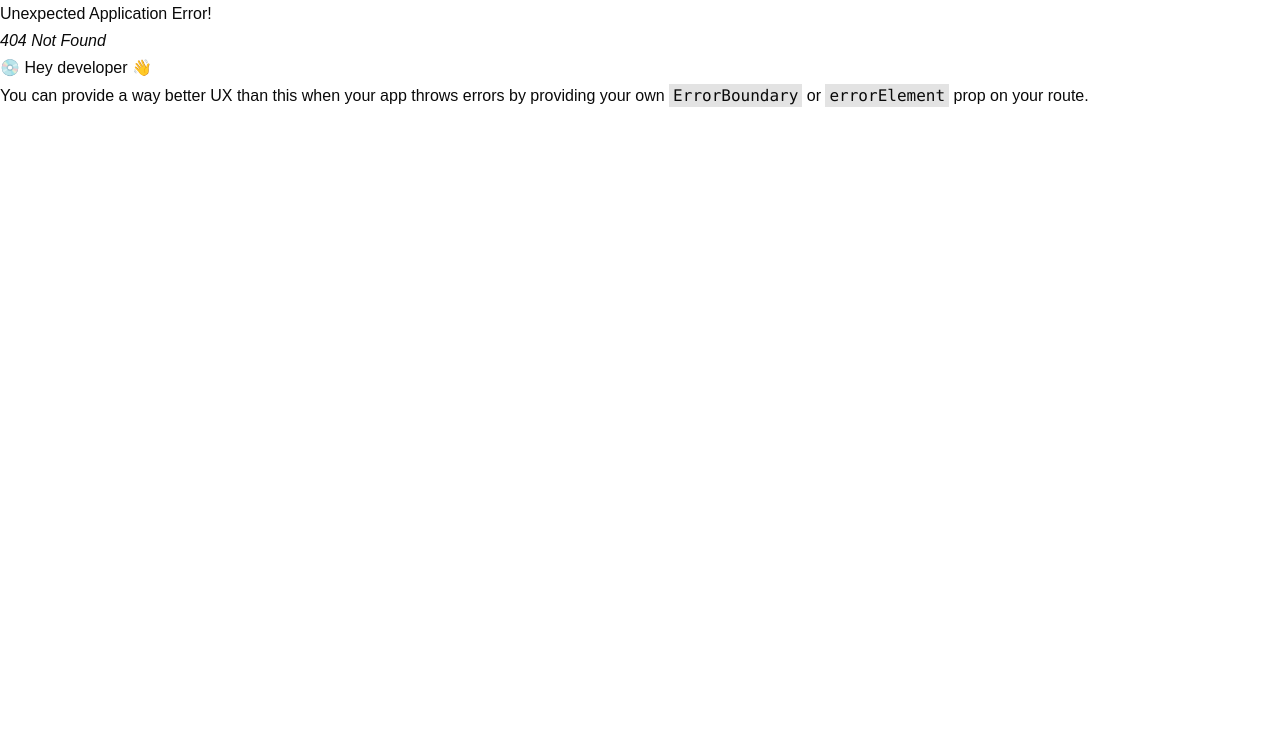
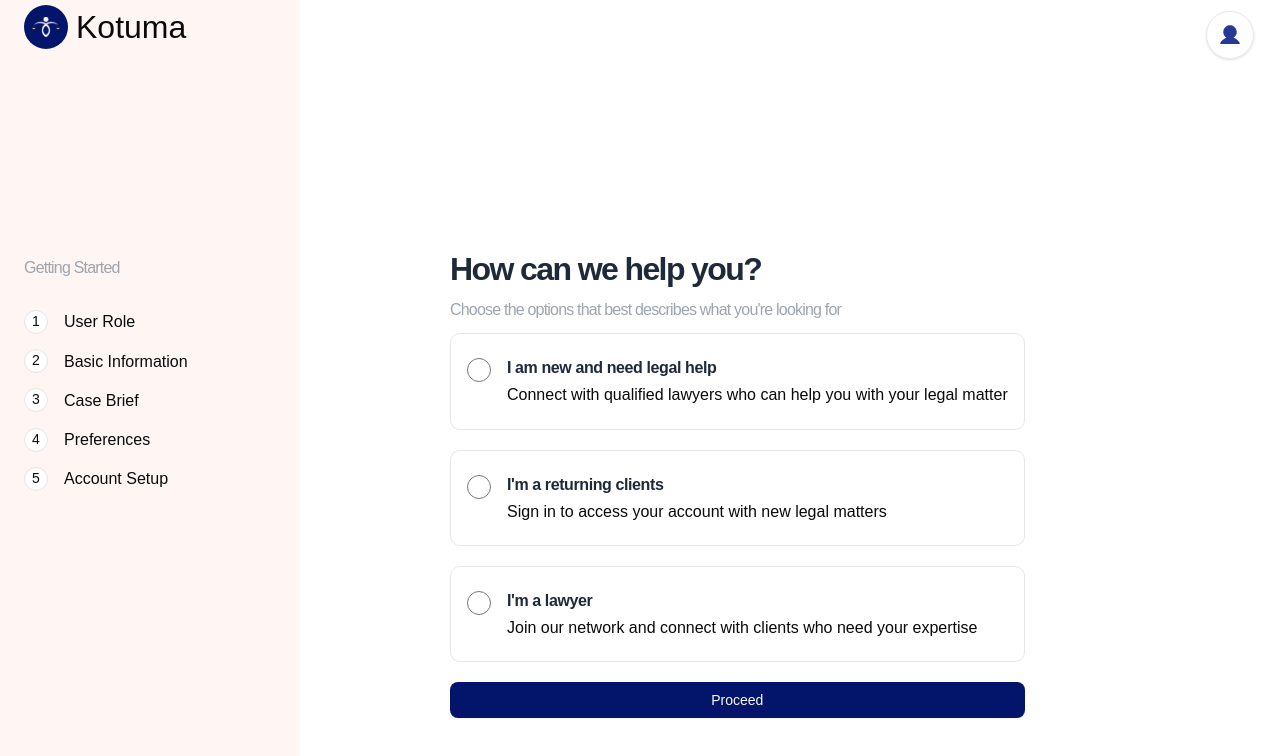
Before and after one commit to OmaSteph/kotuma-app, a React (Vite) app: page /onboarding/signin in a window 1280 px wide. Before the commit this address had no page. Shown: the top 756 px of the page. Built offline with nearby package versions, Linux system fonts and the light colour scheme.

Commit message:
started onboarding screens

```diff
--- a/src/components/Navbar.tsx
+++ b/src/components/Navbar.tsx
@@ -43,12 +43,12 @@ const Navbar = () => {
         </ul>
 
         <div className="hidden lg:flex items-center gap-4">
-          <Link to="/SignIn">
+          <Link to="/onboarding/signin">
             <Button variant="outline" className="border-kotumablue">
               Sign in
             </Button>
           </Link>
-          <Link to="/SignUp">
+          <Link to="/onboarding/signUp">
             <Button className="bg-kotumablue">Sign up</Button>
           </Link>
         </div>
@@ -62,12 +62,12 @@ const Navbar = () => {
               </ul>
 
               <div className="flex flex-col items-center gap-4 p-4 border-t border-kotumablue">
-                <Link to="/SignIn">
+                <Link to="/onboarding/signin">
                   <Button variant="outline" className="border-kotumablue">
                     Sign in
                   </Button>
                 </Link>
-                <Link to="/SignUp">
+                <Link to="/onboarding/signup">
                   <Button className="bg-kotumablue">Sign up</Button>
                 </Link>
               </div>
--- /dev/null
+++ b/src/components/components/onboarding/onboardclients.tsx
@@ -0,0 +1,34 @@
+import { Button } from "../ui/button"
+import { Input } from "../ui/input"
+
+const OnboardClients= ()=>{
+  return(
+
+        <div className="w-[600px] mt-0">
+            <h3> </h3>
+<form className="space-y-5">
+    <fieldset className="border rounded-2xl p-2">
+ <label className="px-2">Full Name</label>
+        <Input type="text" placeholder="Enter full name" className="border-0 w-full "/>
+</fieldset>
+<fieldset className="border rounded-2xl p-2">
+ <label className="px-2">Email Address</label>
+        <Input type="email" placeholder="Enter Email Address" className="border-0 "/>
+</fieldset>
+<fieldset className="border rounded-2xl p-2">
+ <label className="px-2">Phone Number</label>
+        <Input type="text" placeholder="Enter Phone Number" className="border-0 "/>
+</fieldset>
+<fieldset className="border rounded-2xl p-2">
+ <label className="px-2">Location</label>
+        <Input type="text" placeholder="City, State." className="border-0 "/>
+</fieldset>
+<Button className="w-full">Proceed
+</Button>
+    </form>
+        </div>
+
+
+
+  )  }
+  export default OnboardClients
--- /dev/null
+++ b/src/components/components/onboarding/onboardingheader.tsx
@@ -0,0 +1,15 @@
+
+import Profile from '@assets/User.svg'
+
+const OnboardingHeader = ()=>{
+    return (
+        <header className='fixed top-0 left-0 right-0 bg-white flex justify-end items-center h-[48px] py-[35px] px-[26px]'>
+
+
+<div className="flex justify-center w-12 h-12 border border-[#E5E7EB] rounded-full shadow">
+    <img src={Profile} alt="" className='w-6 h-6'/>
+</div>
+        </header>
+    )
+}
+export default OnboardingHeader
--- /dev/null
+++ b/src/components/components/onboarding/onboardingsidebar.tsx
@@ -0,0 +1,40 @@
+import { Link } from 'react-router-dom'
+import Logo from '@assets/logo.svg'
+
+const Sidebar=()=>{
+
+    const sidebar:string[]=["User Role","Basic Information","Case Brief","Preferences","Account Setup"]
+
+    return(
+
+  <aside className="fixed top-0 left-0 z-50 min-h-screen w-[300px] px-6 bg-[#fff6f4]" >
+   <Link to="/">
+<div className='flex items-center gap-2'>
+<img src={Logo} alt="Kotuma logo"/>
+<span className='font-medium text-[2rem] font-neu'>Kotuma</span>
+</div>
+</Link>
+    <div className="space-y-7 flex flex-col justify-center min-h-[80vh]">
+        <h6 className="text-[#9DA4AE] font-normal text-base tracking-tighter">
+            Getting Started
+
+        </h6>
+    <ul className="flex flex-col gap-3">
+
+        {sidebar.map((link,index)=>(
+    <li key={index} className="flex gap-4 items-center">
+        <span className="w-6 h-6 bg-white border rounded-full flex justify-center text-sm">
+            {index+1}
+        </span>
+<span>
+    {link}
+    </span>
+
+    </li>
+        ))}
+    </ul>
+    </div>
+  </aside>
+    )
+}
+export default Sidebar
--- /dev/null
+++ b/src/components/components/onboarding/onboardone.tsx
@@ -0,0 +1,46 @@
+import { Button } from "../ui/button"
+
+const OnboardOne = ()=>{
+    return(
+        <section className="flex justify-center items-center min-h-[60vh]">
+            <div>
+
+            <h3 className="font-semibold text-[2rem] tracking-tighter text-gray-800">How can we help you?</h3>
+            <p className= "font-medium text-[#9da4ae] tracking-tighter"> Choose the options that best describes what you're looking for</p>
+            {/* radio button begins */}
+            <div className="mt-2.5 space-y-5">
+                {/*radio 1  */}
+                <div className="flex gap-4 items-start py-5 px-4 border border-[#E5e7eb] shadow-nd rounded-[10px]">
+                    <input type="radio" className="w-6 h-6 mt-1" />
+                    <div>
+                     <p className="font-semibold tracking-tight text-gray-800"> I am new and need legal help</p>
+                     <p> Connect with qualified lawyers who can help you with your legal matter</p>
+                        </div>
+
+                </div>
+                {/* radio 2 */}
+                <div className="flex gap-4 items-start py-5 px-4 border border-[#E5e7eb] shadow-nd rounded-[10px]">
+                    <input type="radio" className="w-6 h-6 mt-1" />
+                    <div>
+                     <p className="font-semibold tracking-tight text-gray-800"> I'm a returning clients</p>
+                     <p> Sign in to access your account with new legal matters</p>
+                        </div>
+
+                </div>
+                 {/*radio 3  */}
+                  <div className="flex gap-4 items-start py-5 px-4 border border-[#E5e7eb] shadow-nd rounded-[10px]">
+                    <input type="radio" className="w-6 h-6 mt-1" />
+                    <div>
+                     <p className="font-semibold tracking-tight text-gray-800"> I'm a lawyer</p>
+                     <p> Join our network and connect with clients who need your expertise</p>
+                        </div>
+
+                </div>
+            </div>
+            <Button className="w-full mt-5"> Proceed</Button>
+            </div>
+        </section>
+    )
+}
+
+export default OnboardOne
--- a/src/components/components/ui/button.tsx
+++ b/src/components/components/ui/button.tsx
@@ -10,7 +10,7 @@ const buttonVariants = cva(
     variants: {
       variant: {
         default:
-          "bg-primary text-primary-foreground shadow-xs hover:bg-primary/90",
+          "bg-[#03156B] text-primary-foreground shadow-xs hover:bg-primary/90",
         destructive:
           "bg-destructive text-white shadow-xs hover:bg-destructive/90 focus-visible:ring-destructive/20 dark:focus-visible:ring-destructive/40 dark:bg-destructive/60",
         outline:
--- /dev/null
+++ b/src/layouts/onboardinglayout.tsx
@@ -0,0 +1,23 @@
+import { Outlet } from 'react-router-dom'
+import OnboardingHeader from '../components/components/onboarding/onboardingheader'
+import Sidebar from '@components/components/onboarding/onboardingsidebar'
+
+
+const OnboardingLayout = () => {
+    return (
+        <div className="flex">
+             <Sidebar/>
+            <>
+            <OnboardingHeader />
+            <main className="mt-[80px] ml-[450px] flex flex-col justify-center items-center min-h-screen font-neue">
+
+                 <Outlet />
+
+            </main>
+            </>
+
+        </div>
+    )
+}
+
+export default OnboardingLayout
--- a/src/pages/SignIn.tsx
+++ b/src/pages/SignIn.tsx
@@ -1,5 +1,12 @@
+import OnboardOne from "@components/components/onboarding/onboardone"
+
 const SignIn = () => {
-  return <h1>Sign In Page</h1>
+  return (
+    <div>
+
+      <OnboardOne/>
+    </div>
+  )
 }
 
 export default SignIn
--- a/src/pages/SignUp.tsx
+++ b/src/pages/SignUp.tsx
@@ -1,5 +1,11 @@
+import OnboardOne from "@components/components/onboarding/onboardone"
+
 const SignUp = () => {
-  return <h1>Sign Up Page</h1>
+  return (
+    <div>
+      <OnboardOne/>
+    </div>
+  )
 }
 
 export default SignUp
```
Also changed, not shown: src/routes.tsx (+10 -0 lines), src/assets/User.svg (added).
